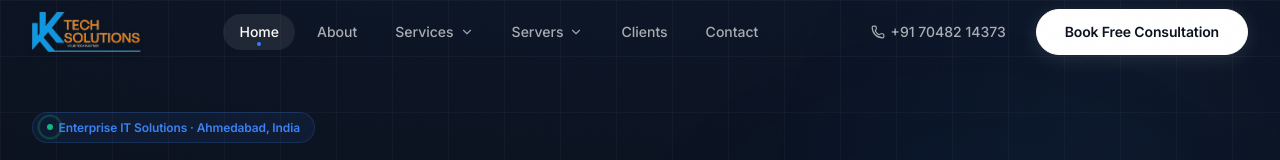
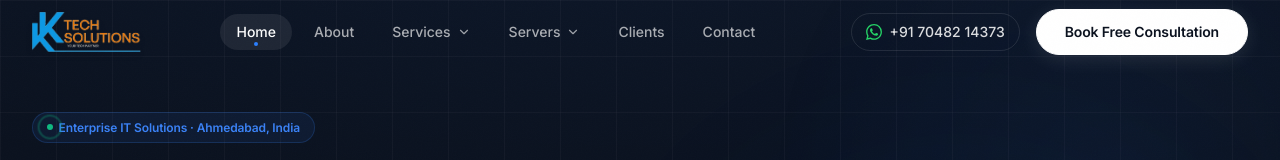
Before and after one commit to Giriraj419419/KK-TechSolutions, a React (Vite) app: page / in a window 1280 px wide. Shown: the top 160 px of the page. Built offline with nearby package versions, Linux system fonts and the light colour scheme.

Commit message:
feat: update header and mobile nav phone link to WhatsApp direct forward link with WhatsApp icon

```diff
--- a/src/components/Footer.tsx
+++ b/src/components/Footer.tsx
@@ -50,8 +50,10 @@
                 <span>715, Shilp Arista, Sindhu Bhavan Road, Bodakdev, Ahmedabad, Gujarat – 380054</span>
               </p>
               <p className="flex items-center gap-3">
-                <Phone className="w-4 h-4 text-blue-500 shrink-0" />
-                <a href="tel:+917048214373" className="hover:text-white transition-colors">+91 70482 14373</a>
+                <svg viewBox="0 0 24 24" fill="currentColor" className="w-4 h-4 text-[#25D366] shrink-0">
+                  <path d="M17.472 14.382c-.297-.149-1.758-.867-2.03-.967-.273-.099-.471-.148-.67.15-.197.297-.767.966-.94 1.164-.173.199-.347.223-.644.075-.297-.15-1.255-.463-2.39-1.475-.883-.788-1.48-1.761-1.653-2.059-.173-.297-.018-.458.13-.606.134-.133.298-.347.446-.52.149-.174.198-.298.298-.497.099-.198.05-.371-.025-.52-.075-.149-.669-1.612-.916-2.207-.242-.579-.487-.5-.669-.51a12.8 12.8 0 0 0-.57-.01c-.198 0-.52.074-.792.372-.272.297-1.04 1.016-1.04 2.479 0 1.462 1.065 2.875 1.213 3.074.149.198 2.096 3.2 5.077 4.487.709.306 1.262.489 1.694.625.712.227 1.36.195 1.871.118.571-.085 1.758-.719 2.006-1.413.248-.694.248-1.289.173-1.413-.074-.124-.272-.198-.57-.347m-5.421 7.403h-.004a9.87 9.87 0 0 1-5.031-1.378l-.361-.214-3.741.982.998-3.648-.235-.374a9.86 9.86 0 0 1-1.51-5.26c.001-5.45 4.436-9.884 9.888-9.884 2.64 0 5.122 1.03 6.988 2.898a9.825 9.825 0 0 1 2.893 6.994c-.003 5.45-4.437 9.884-9.885 9.884m8.413-18.297A11.815 11.815 0 0 0 12.05 0C5.495 0 .16 5.335.157 11.892c0 2.096.547 4.142 1.588 5.945L.057 24l6.305-1.654a11.882 11.882 0 0 0 5.683 1.448h.005c6.554 0 11.89-5.335 11.893-11.893a11.821 11.821 0 0 0-3.48-8.413Z"/>
+                </svg>
+                <a href="https://wa.me/917048214373" target="_blank" rel="noopener noreferrer" className="hover:text-white transition-colors">+91 70482 14373</a>
               </p>
               <p className="flex items-center gap-3">
                 <Send className="w-4 h-4 text-blue-500 shrink-0" />
--- a/src/components/Navbar.tsx
+++ b/src/components/Navbar.tsx
@@ -410,19 +410,16 @@
             {/* Right Side */}
             <div className="hidden lg:flex items-center gap-4">
               <a
-                href="tel:+917048214373"
-                className="flex items-center gap-1.5 text-sm font-medium transition-colors duration-200 px-3.5 py-2 rounded-full"
-                style={{ color: 'rgba(255, 255, 255, 0.65)' }}
-                onMouseEnter={e => {
-                  (e.currentTarget as HTMLElement).style.color = '#FFFFFF';
-                  (e.currentTarget as HTMLElement).style.background = 'rgba(255, 255, 255, 0.04)';
-                }}
-                onMouseLeave={e => {
-                  (e.currentTarget as HTMLElement).style.color = 'rgba(255, 255, 255, 0.65)';
-                  (e.currentTarget as HTMLElement).style.background = 'transparent';
-                }}
+                href="https://wa.me/917048214373"
+                target="_blank"
+                rel="noopener noreferrer"
+                aria-label="Chat with KK Tech Solutions on WhatsApp"
+                className="flex items-center gap-2 text-sm font-medium transition-colors duration-200 px-3.5 py-2 rounded-full border border-white/10 hover:border-green-500/50 hover:bg-green-500/10"
+                style={{ color: 'rgba(255, 255, 255, 0.85)' }}
               >
-                <Phone className="w-3.5 h-3.5" />
+                <svg viewBox="0 0 24 24" fill="currentColor" className="w-4 h-4 text-[#25D366]">
+                  <path d="M17.472 14.382c-.297-.149-1.758-.867-2.03-.967-.273-.099-.471-.148-.67.15-.197.297-.767.966-.94 1.164-.173.199-.347.223-.644.075-.297-.15-1.255-.463-2.39-1.475-.883-.788-1.48-1.761-1.653-2.059-.173-.297-.018-.458.13-.606.134-.133.298-.347.446-.52.149-.174.198-.298.298-.497.099-.198.05-.371-.025-.52-.075-.149-.669-1.612-.916-2.207-.242-.579-.487-.5-.669-.51a12.8 12.8 0 0 0-.57-.01c-.198 0-.52.074-.792.372-.272.297-1.04 1.016-1.04 2.479 0 1.462 1.065 2.875 1.213 3.074.149.198 2.096 3.2 5.077 4.487.709.306 1.262.489 1.694.625.712.227 1.36.195 1.871.118.571-.085 1.758-.719 2.006-1.413.248-.694.248-1.289.173-1.413-.074-.124-.272-.198-.57-.347m-5.421 7.403h-.004a9.87 9.87 0 0 1-5.031-1.378l-.361-.214-3.741.982.998-3.648-.235-.374a9.86 9.86 0 0 1-1.51-5.26c.001-5.45 4.436-9.884 9.888-9.884 2.64 0 5.122 1.03 6.988 2.898a9.825 9.825 0 0 1 2.893 6.994c-.003 5.45-4.437 9.884-9.885 9.884m8.413-18.297A11.815 11.815 0 0 0 12.05 0C5.495 0 .16 5.335.157 11.892c0 2.096.547 4.142 1.588 5.945L.057 24l6.305-1.654a11.882 11.882 0 0 0 5.683 1.448h.005c6.554 0 11.89-5.335 11.893-11.893a11.821 11.821 0 0 0-3.48-8.413Z"/>
+                </svg>
                 +91 70482 14373
               </a>
               <Link to="/contact-us" className="btn-primary py-2 px-5 text-sm">
@@ -526,10 +523,15 @@
                   Book Free Consultation
                 </Link>
                 <a
-                  href="tel:+917048214373"
-                  className="btn-secondary w-full justify-center text-sm py-3"
+                  href="https://wa.me/917048214373"
+                  target="_blank"
+                  rel="noopener noreferrer"
+                  aria-label="Chat with KK Tech Solutions on WhatsApp"
+                  className="btn-secondary w-full justify-center text-sm py-3 flex items-center gap-2 border-green-500/30 hover:bg-green-500/10"
                 >
-                  <Phone className="w-4 h-4 text-blue-500" />
+                  <svg viewBox="0 0 24 24" fill="currentColor" className="w-4 h-4 text-[#25D366]">
+                    <path d="M17.472 14.382c-.297-.149-1.758-.867-2.03-.967-.273-.099-.471-.148-.67.15-.197.297-.767.966-.94 1.164-.173.199-.347.223-.644.075-.297-.15-1.255-.463-2.39-1.475-.883-.788-1.48-1.761-1.653-2.059-.173-.297-.018-.458.13-.606.134-.133.298-.347.446-.52.149-.174.198-.298.298-.497.099-.198.05-.371-.025-.52-.075-.149-.669-1.612-.916-2.207-.242-.579-.487-.5-.669-.51a12.8 12.8 0 0 0-.57-.01c-.198 0-.52.074-.792.372-.272.297-1.04 1.016-1.04 2.479 0 1.462 1.065 2.875 1.213 3.074.149.198 2.096 3.2 5.077 4.487.709.306 1.262.489 1.694.625.712.227 1.36.195 1.871.118.571-.085 1.758-.719 2.006-1.413.248-.694.248-1.289.173-1.413-.074-.124-.272-.198-.57-.347m-5.421 7.403h-.004a9.87 9.87 0 0 1-5.031-1.378l-.361-.214-3.741.982.998-3.648-.235-.374a9.86 9.86 0 0 1-1.51-5.26c.001-5.45 4.436-9.884 9.888-9.884 2.64 0 5.122 1.03 6.988 2.898a9.825 9.825 0 0 1 2.893 6.994c-.003 5.45-4.437 9.884-9.885 9.884m8.413-18.297A11.815 11.815 0 0 0 12.05 0C5.495 0 .16 5.335.157 11.892c0 2.096.547 4.142 1.588 5.945L.057 24l6.305-1.654a11.882 11.882 0 0 0 5.683 1.448h.005c6.554 0 11.89-5.335 11.893-11.893a11.821 11.821 0 0 0-3.48-8.413Z"/>
+                  </svg>
                   +91 70482 14373
                 </a>
               </div>
```
